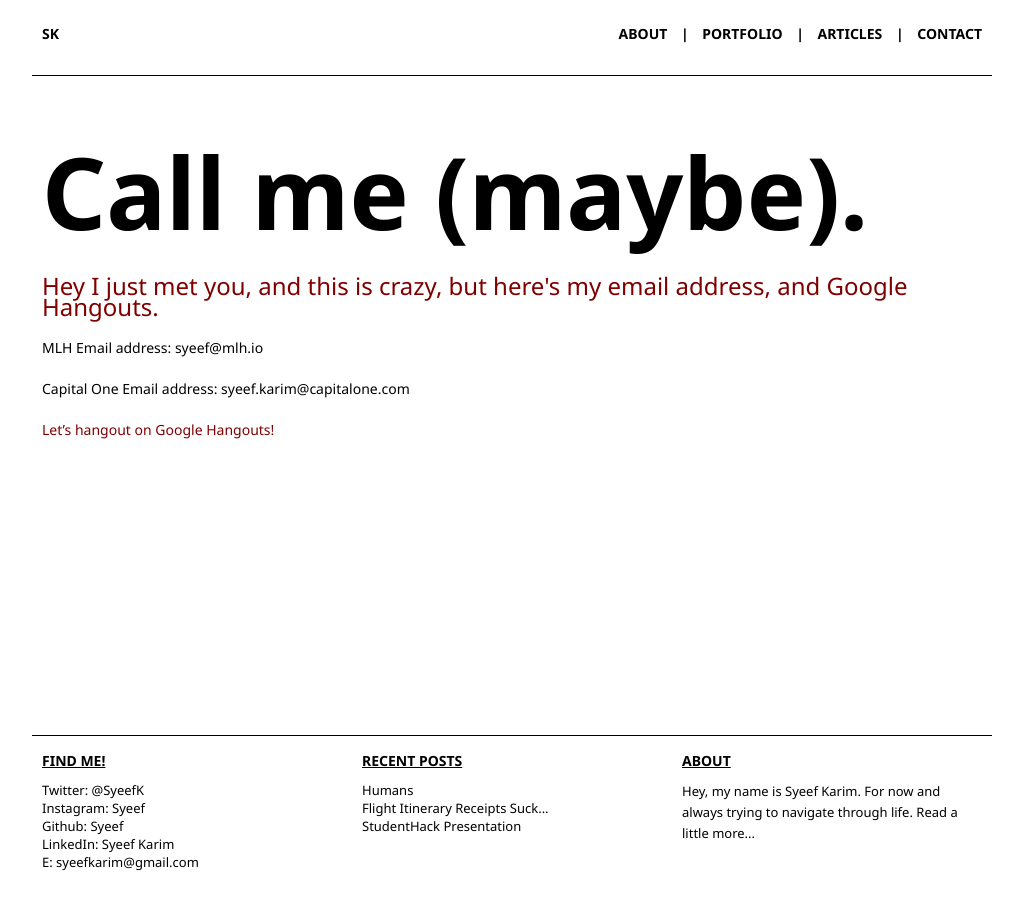
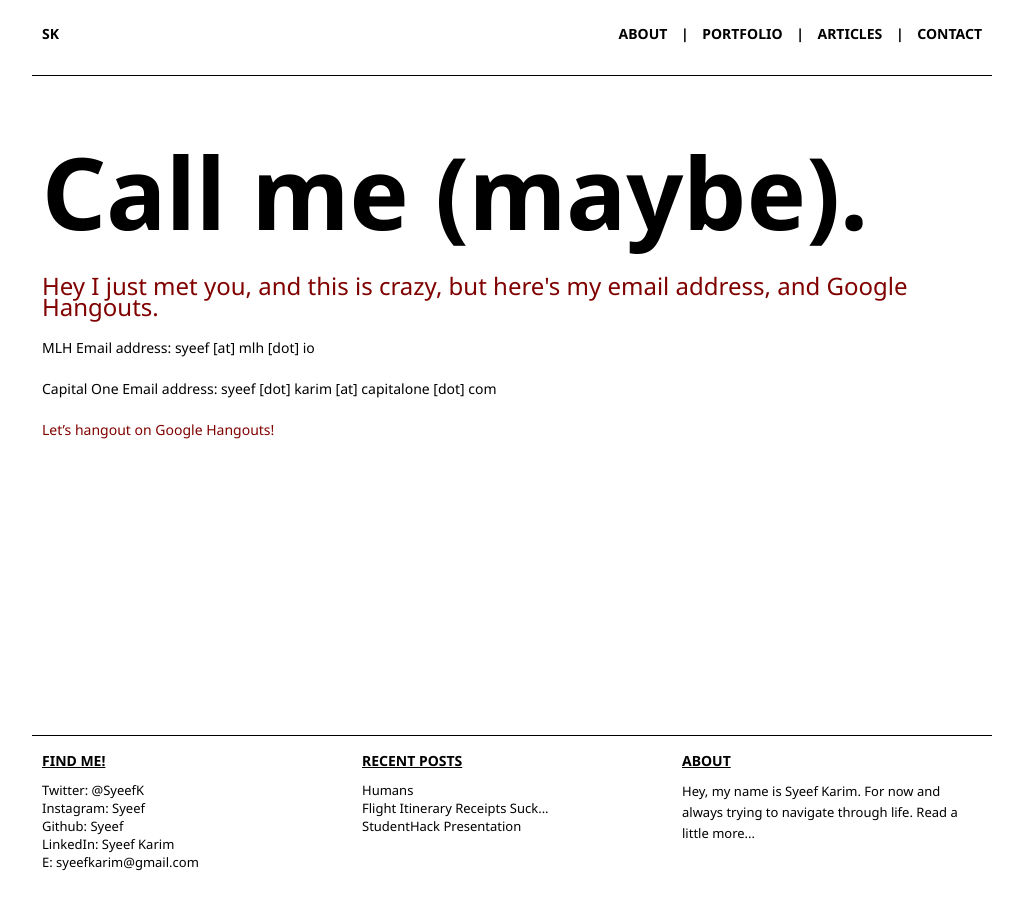
Before and after one commit to syeef/syeefkarim-2016-v0, a Jekyll site: the page built from callme/index.md, in a window 1280 px wide. Shown: the whole page, without its empty margins (128-1151 px from the left). Built offline with Jekyll 4.4.1, drawn with Linux system fonts in a browser that asks for light colours; Markdown is read by kramdown in place of the engine named in the settings.

Commit message:
change syntax of email address in callme section

```diff
--- a/callme/index.md
+++ b/callme/index.md
@@ -5,8 +5,8 @@ bigWord: Call me (maybe).
 tagLine: Hey I just met you, and this is crazy, but here's my email address, and Google Hangouts.
 ---
 
-MLH Email address: syeef@mlh.io
+MLH Email address: syeef [at] mlh [dot] io
 
-Capital One Email address: syeef.karim@capitalone.com
+Capital One Email address: syeef [dot] karim [at] capitalone [dot] com
 
 <a id="links" href="https://hangouts.google.com/hangouts/_/majorleaguehacking.com/hey?hl=en&authuser=0" target="_blank">Let's hangout on Google Hangouts!</a>
```
